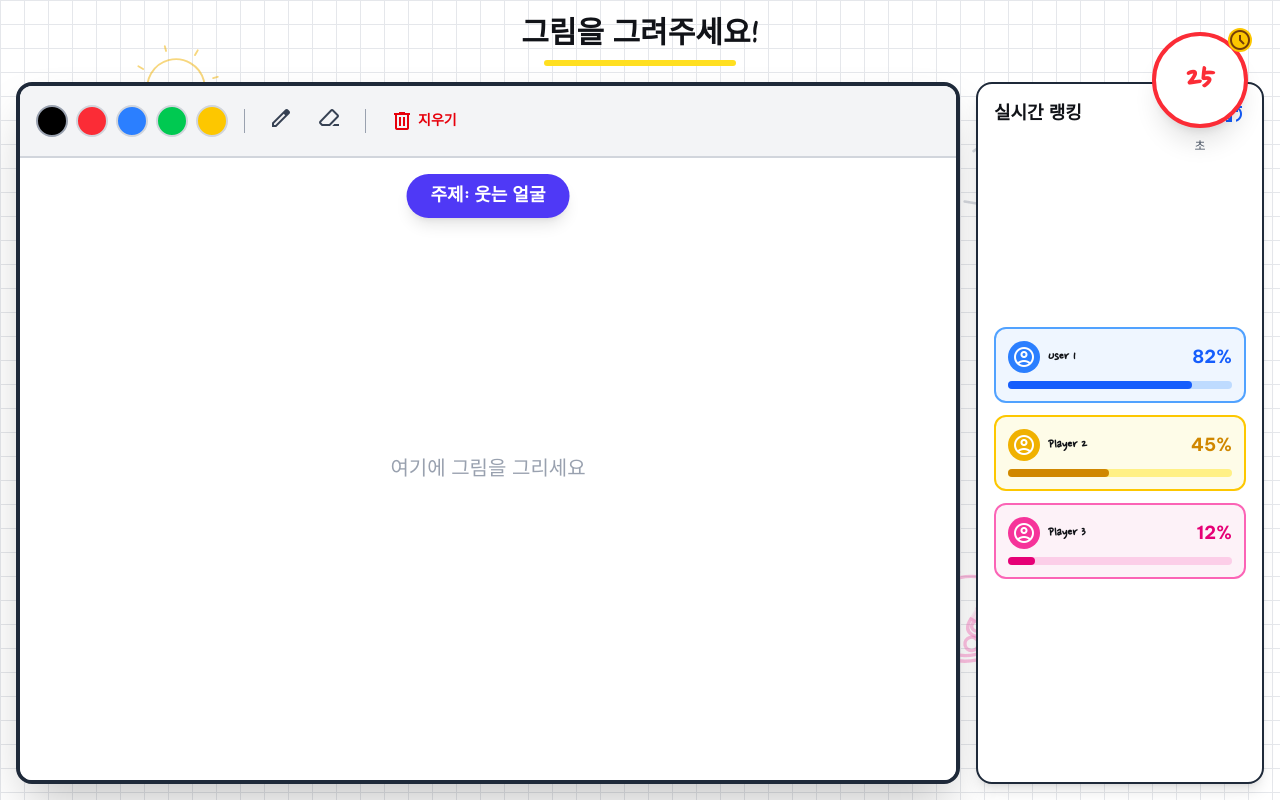
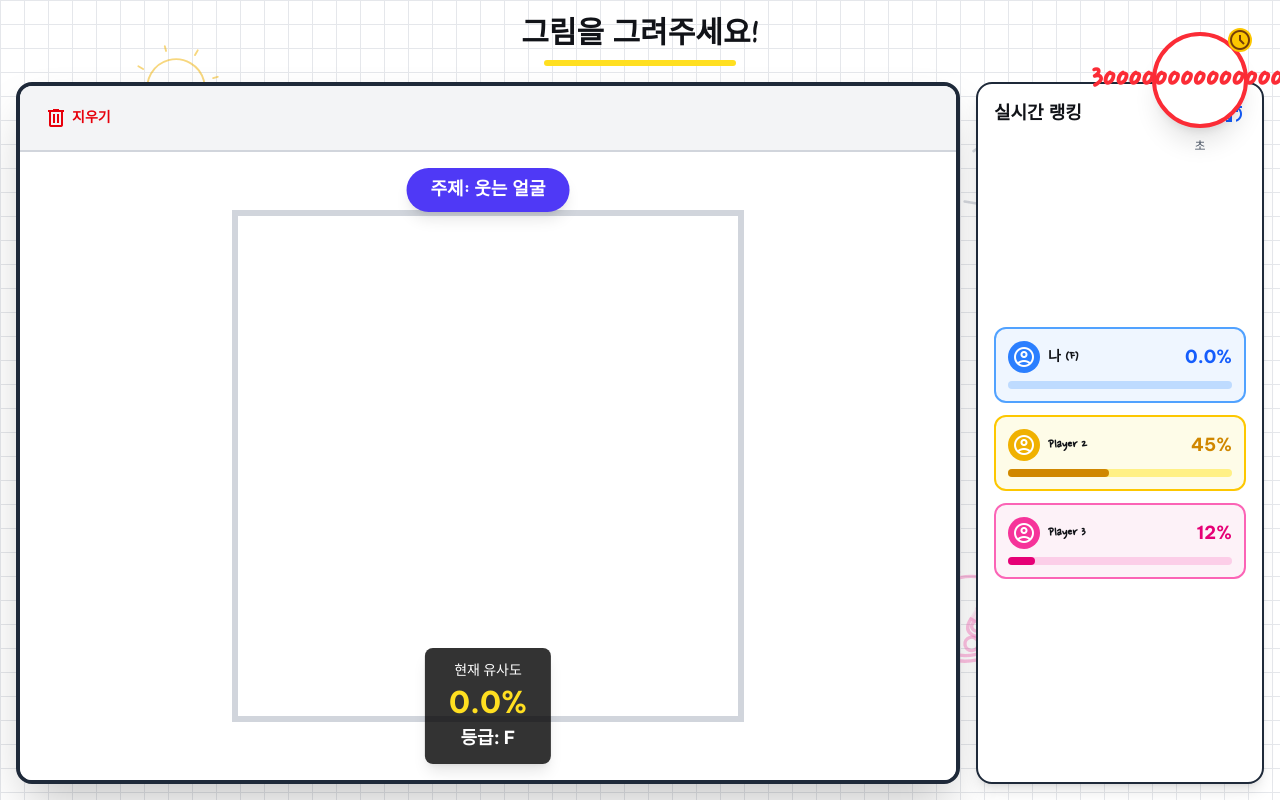
Before and after one commit to boostcampwm2025/web04-we-are-all-da-Vinci, a React (Vite) app in the folder client/: page /drawing-game in a window 1280 px wide. Built offline with nearby package versions, Linux system fonts and the light colour scheme; the HTML template or start-up script is replaced by a standard one.

Commit message:
feat(fe): 실시간 유사도 계산 및 결과 UI 표시 기능 구현
- 마우스 up 시 즉시 유사도 계산
- 유사도/등급 UI 표시
- 지우기 버튼 연동

```diff
--- a/client/src/pages/DrawingGame.tsx
+++ b/client/src/pages/DrawingGame.tsx
@@ -1,11 +1,18 @@
 import { useState, useEffect } from 'react';
 import { useNavigate } from 'react-router-dom';
 import { PATHS } from '@/constants/paths';
+import { Canvas } from '@/features/canvasDraw/ui/Canvas';
+import { calculateSimilarityVector } from '@/shared/lib/similarity/calculateSimilarityVector';
+import type { Stroke } from '@/entities/drawing/model/types';
 
 export default function DrawingGame() {
   const navigate = useNavigate();
-  const [timeLeft, setTimeLeft] = useState(30);
+  const [timeLeft, setTimeLeft] = useState(30000000000000000);
+  const [similarity, setSimilarity] = useState(0);
+  const [grade, setGrade] = useState('F');
+  const [clearTrigger, setClearTrigger] = useState(0);
 
+  // 타이머 useEffect
   useEffect(() => {
     if (timeLeft > 0) {
       const timer = setTimeout(() => {
@@ -16,6 +23,28 @@ export default function DrawingGame() {
       navigate(PATHS.FINAL_RESULTS);
     }
   }, [timeLeft, navigate]);
+
+  // Canvas에서 strokes가 업데이트될 때 호출 (마우스를 뗄 때마다)
+  const handleStrokesChange = (strokes: Stroke[]) => {
+    // 즉시 유사도 계산
+    if (strokes.length > 0) {
+      const result = calculateSimilarityVector(strokes);
+      setSimilarity(result.similarity);
+      setGrade(result.grade);
+      console.log('[유사도 계산]', {
+        similarity: result.similarity,
+        grade: result.grade,
+        strokeCount: strokes.length,
+      });
+    }
+  };
+
+  // 캔버스 지우기 버튼 핸들러
+  const handleClearCanvas = () => {
+    setClearTrigger((prev) => prev + 1);
+    setSimilarity(0);
+    setGrade('F');
+  };
 
   return (
     <>
@@ -50,7 +79,7 @@ export default function DrawingGame() {
             <div className="flex min-h-0 flex-1 flex-col">
               <div className="flex h-full flex-col overflow-hidden rounded-2xl border-4 border-gray-800 bg-white shadow-2xl">
                 <div className="flex shrink-0 items-center gap-4 border-b-2 border-gray-300 bg-gray-100 px-4 py-3">
-                  <div className="flex items-center gap-2">
+                  {/* <div className="flex items-center gap-2">
                     <button className="h-8 w-8 rounded-full border-2 border-gray-400 bg-black transition-transform hover:scale-110"></button>
                     <button className="h-8 w-8 rounded-full border-2 border-gray-300 bg-red-500 transition-transform hover:scale-110"></button>
                     <button className="h-8 w-8 rounded-full border-2 border-gray-300 bg-blue-500 transition-transform hover:scale-110"></button>
@@ -73,9 +102,12 @@ export default function DrawingGame() {
                     </button>
                   </div>
 
-                  <div className="h-6 w-px bg-gray-400"></div>
+                  <div className="h-6 w-px bg-gray-400"></div> */}
 
-                  <button className="flex items-center gap-1 rounded-lg p-2 text-red-600 transition-colors hover:bg-red-100">
+                  <button
+                    onClick={handleClearCanvas}
+                    className="flex items-center gap-1 rounded-lg p-2 text-red-600 transition-colors hover:bg-red-100"
+                  >
                     <span className="material-symbols-outlined">delete</span>
                     <span className="font-handwriting text-sm font-bold">
                       지우기
@@ -90,10 +122,22 @@ export default function DrawingGame() {
                     </span>
                   </div>
 
+                  {/* 임시 유사도 표시 */}
+                  <div className="absolute bottom-4 left-1/2 -translate-x-1/2 rounded-lg bg-black/80 px-6 py-3 text-white shadow-lg">
+                    <div className="text-center">
+                      <div className="text-sm font-medium mb-1">현재 유사도</div>
+                      <div className="text-3xl font-bold text-yellow-300">
+                        {similarity.toFixed(1)}%
+                      </div>
+                      <div className="text-lg font-bold mt-1">등급: {grade}</div>
+                    </div>
+                  </div>
+
                   <div className="flex h-full w-full items-center justify-center">
-                    <p className="font-handwriting text-xl text-gray-400">
-                      여기에 그림을 그리세요
-                    </p>
+                    <Canvas
+                      onStrokesChange={handleStrokesChange}
+                      clearTrigger={clearTrigger}
+                    />
                   </div>
                 </div>
               </div>
@@ -120,17 +164,17 @@ export default function DrawingGame() {
                           </span>
                         </div>
                         <span className="font-handwriting text-sm font-bold">
-                          User 1
+                          나 ({grade})
                         </span>
                       </div>
                       <span className="text-lg font-bold text-blue-600">
-                        82%
+                        {similarity.toFixed(1)}%
                       </span>
                     </div>
                     <div className="h-2 w-full rounded-full bg-blue-200">
                       <div
                         className="h-2 rounded-full bg-blue-600"
-                        style={{ width: '82%' }}
+                        style={{ width: `${Math.min(similarity, 100)}%` }}
                       ></div>
                     </div>
                   </div>
```
